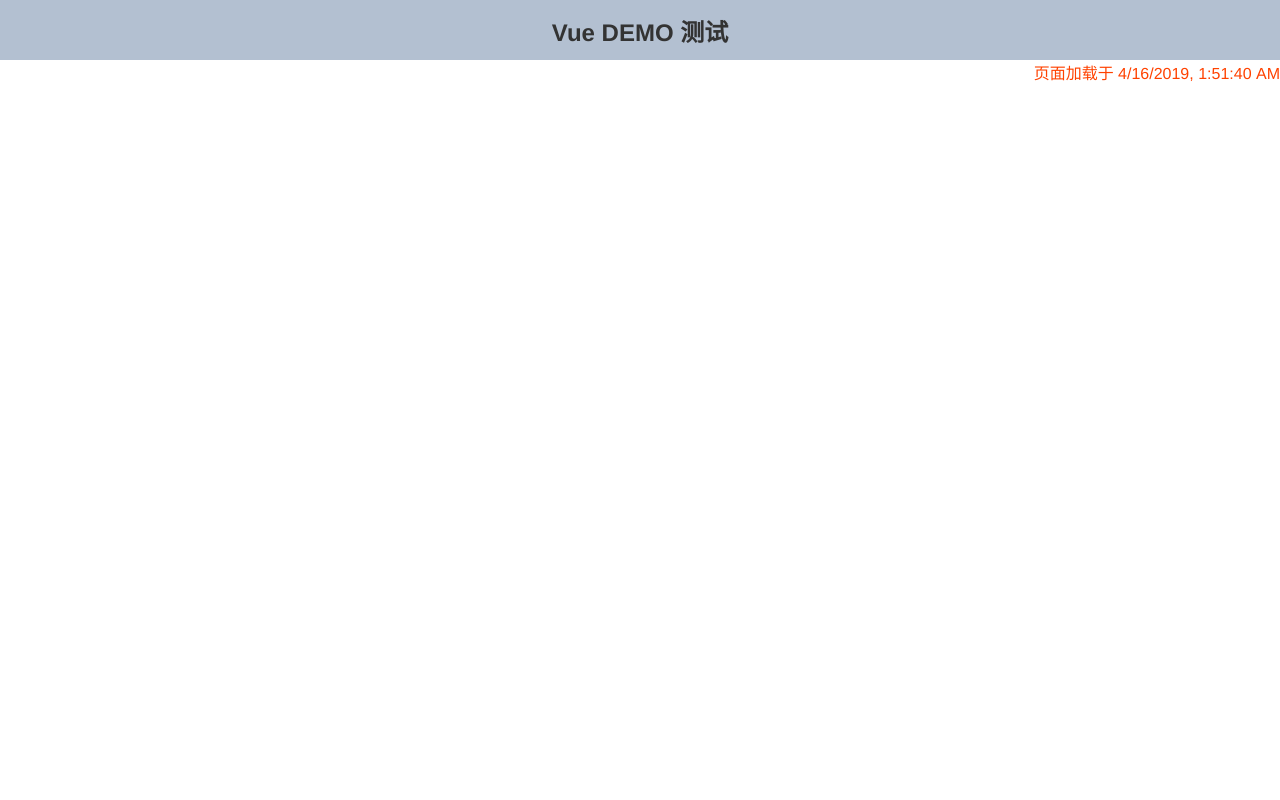
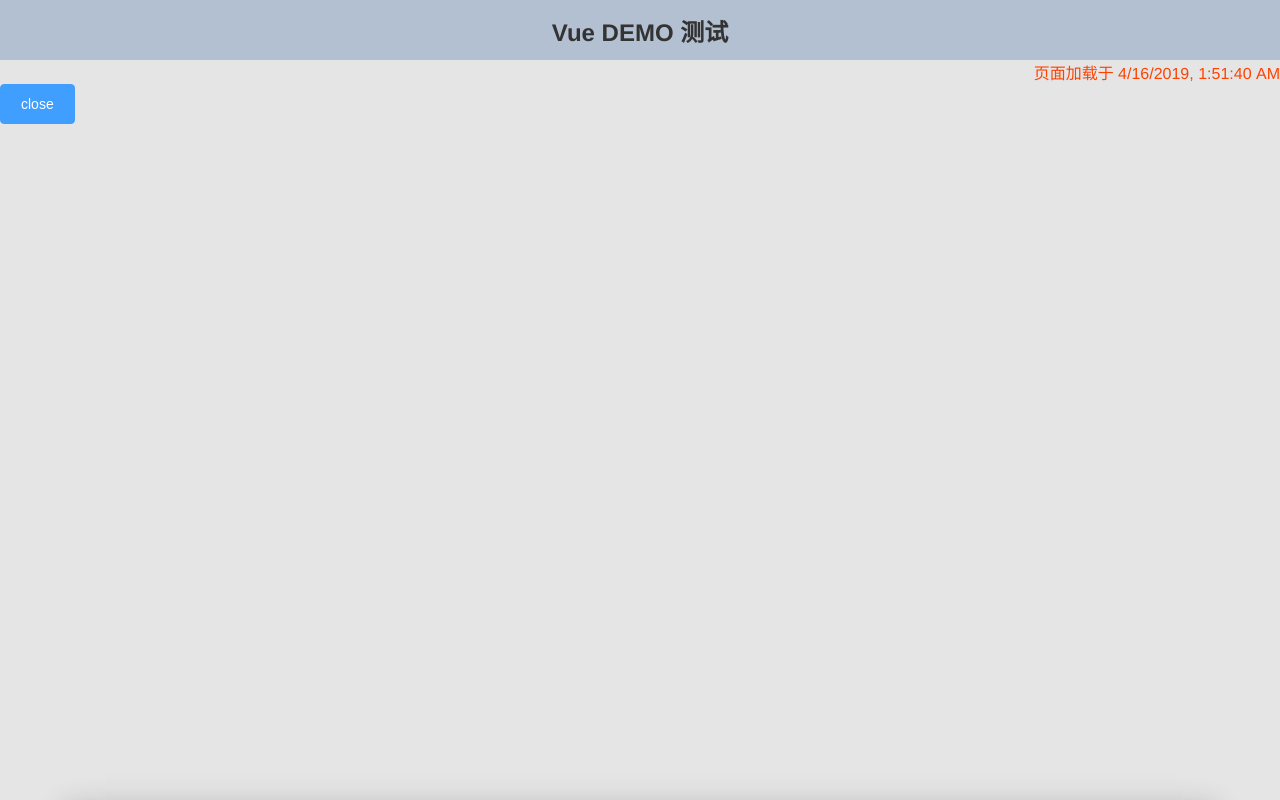
Before and after one commit to chengheai/daily-vue-demo, a Vue app: page /#/drawer in a window 1280 px wide. Built offline with nearby package versions, Linux system fonts and the light colour scheme; sample sign-in values are in the browser's storage.

Commit message:
add drawer

```diff
--- a/src/components/Dashboard.vue
+++ b/src/components/Dashboard.vue
@@ -143,6 +143,11 @@
         <el-button type="warning">NoteImage</el-button>
       </router-link>
     </el-col>
+    <el-col :xs="12" :sm="6" :md="6" :lg="3" :xl="2">
+      <router-link to="/drawer" tag="li">
+        <el-button type="warning">drawer</el-button>
+      </router-link>
+    </el-col>
   </div>
 </template>
 
--- /dev/null
+++ b/src/components/Drawer.vue
@@ -0,0 +1,104 @@
+<template>
+  <div>
+    <el-button type="primary" @click="close">{{
+      open ? "open" : "close"
+    }}</el-button>
+    <div :class="open ? 'mask' : 'nomask'">
+      <div class="drawer">
+        <div :class="open ? 'open' : 'close'">
+          <div class="header">
+            <p class="fl">
+              标题<el-button type="text" style="float: right" @click="close"
+                >X</el-button
+              >
+            </p>
+          </div>
+        </div>
+      </div>
+    </div>
+  </div>
+</template>
+
+<script>
+export default {
+  data() {
+    return {
+      open: false
+    };
+  },
+  methods: {
+    close() {
+      this.open = !this.open;
+    }
+  }
+};
+</script>
+<style lang="less" scoped>
+.mask {
+  position: fixed;
+  z-index: 10;
+  left: 0;
+  top: 0;
+  width: 100%;
+  height: 100%;
+  background: rgba(0, 0, 0, 0.7);
+}
+.nomask {
+  position: fixed;
+  z-index: -1;
+  left: 0;
+  top: 0;
+  width: 100%;
+  height: 100%;
+  transition: z-index linear 0.225s;
+  background: rgba(0, 0, 0, 0.1);
+}
+.drawer {
+  overflow: hidden;
+  width: 100%;
+  height: 100%;
+  position: relative;
+  .close {
+    box-shadow: 0 8px 10px -5px rgba(0, 0, 0, 0.2),
+      0 16px 24px 2px rgba(0, 0, 0, 0.14), 0 6px 30px 5px rgba(0, 0, 0, 0.12);
+    position: absolute;
+    z-index: 10;
+    left: 50%;
+    bottom: -500px;
+    transform: translate(-50%, 0);
+    width: 90%;
+    height: 500px;
+    background: #fff;
+    transition: bottom linear 0.225s;
+    .header {
+      margin: 0 20px;
+      height: 56px;
+      border-bottom: 1px solid #dddddd;
+      p {
+        margin-top: 18px;
+      }
+    }
+  }
+  .open {
+    box-shadow: 0 8px 10px -5px rgba(0, 0, 0, 0.2),
+      0 16px 24px 2px rgba(0, 0, 0, 0.14), 0 6px 30px 5px rgba(0, 0, 0, 0.12);
+    position: absolute;
+    z-index: 10;
+    left: 50%;
+    bottom: 0;
+    transform: translate(-50%, 0);
+    width: 90%;
+    height: 500px;
+    background: #fff;
+    transition: bottom linear 0.225s;
+    .header {
+      margin: 0 20px;
+      height: 56px;
+      border-bottom: 1px solid #dddddd;
+      p {
+        margin-top: 18px;
+      }
+    }
+  }
+}
+</style>
--- a/src/router/index.js
+++ b/src/router/index.js
@@ -29,6 +29,7 @@ import KeyCodes from '@/components/KeyCodes';
 import Pdf from '@/components/Pdf';
 import NoteImage from '@/components/NoteImage';
 import nextTick from '@/components/nextTick';
+import Drawer from '@/components/Drawer';
 /* eslint-disable */
 Vue.use(Router)
 
@@ -183,6 +184,11 @@ export default new Router({
       name: 'note-image',
       component: NoteImage,
     },
+    {
+      path: '/drawer',
+      name: 'drawer',
+      component: Drawer,
+    },
   ],
   scrollBehavior(to, from, savedPosition) {
     console.log(savedPosition);
```
Also changed, not shown: 1 other file (tests, documents, lock files or other folders).
